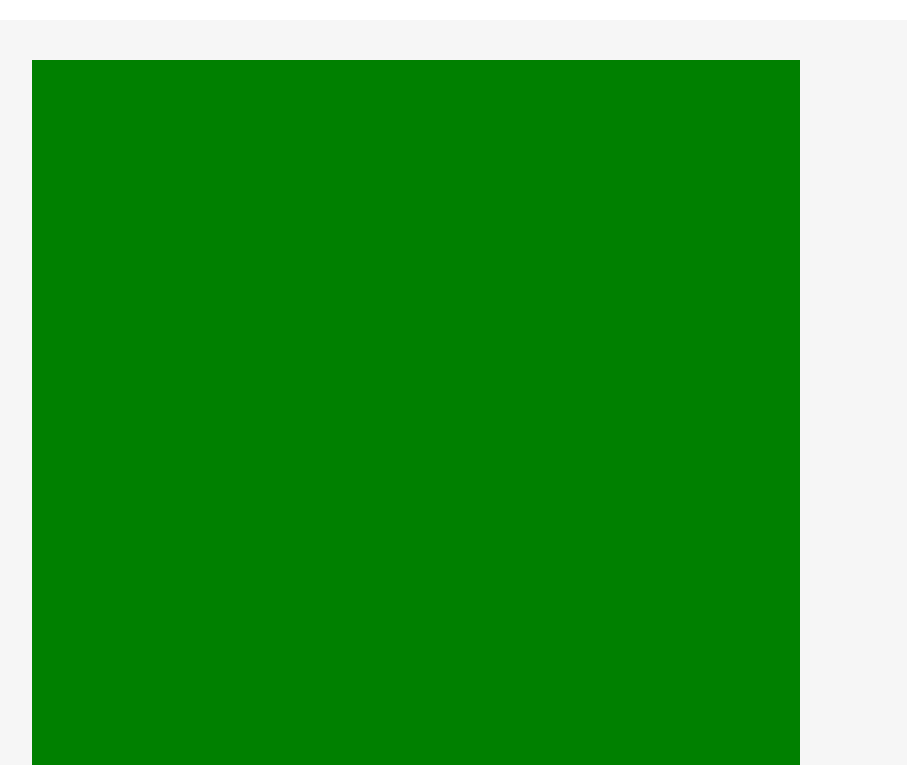
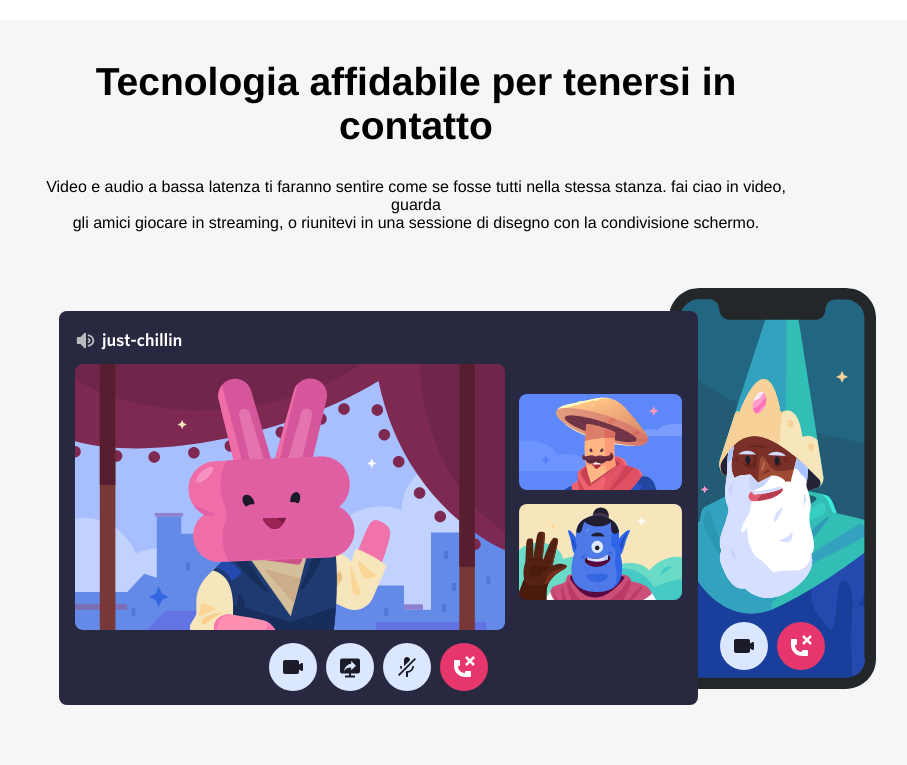
Before and after one commit to Frowingg/htmlcss-discord, a plain HTML site: page index.html in a window 1280 px wide. Shown: the part 2325-3090 px from the top of the page, without its empty margins (224-1131 px from the left). Drawn offline with Linux system fonts and the light colour scheme.

Commit message:
main (4/4)

```diff
--- a/css/style.css
+++ b/css/style.css
@@ -126,7 +126,13 @@ ul{
 .green_box{
     height: 90%;
     width: 60%;
-    background-color: green;
+    text-align: center;
+}
+.green_box h2{
+    font-size: 39px;
+}
+.green_box p{
+    margin-top: 30px;
 }
 .footer-top{
     display: flex;
--- a/index.html
+++ b/index.html
@@ -69,7 +69,13 @@
                 <p>Dai inizio a una community di qualsiasi <br> dimensione con strumenti di moderazione e accesso ai membri personalizzabile. <br> Concedi ai membri poteri speciali, crea <br> canali privati, e molto altro.</p>
             </div>
         </section>
-        <section class="section_main gr last"> <div class="green_box"></div></section>
+        <section class="section_main gr last">
+            <div class="green_box">
+                <h2>Tecnologia affidabile per tenersi in contatto</h2>
+                <p>Video e audio a bassa latenza ti faranno sentire come se fosse tutti nella stessa stanza. fai ciao in video, guarda <br> gli amici giocare in streaming, o riunitevi in una sessione di disegno con la condivisione schermo.</p>
+                <img src="img/item4-big.svg" alt="">
+            </div>
+        </section>
 
     </main>
     <footer>
```
